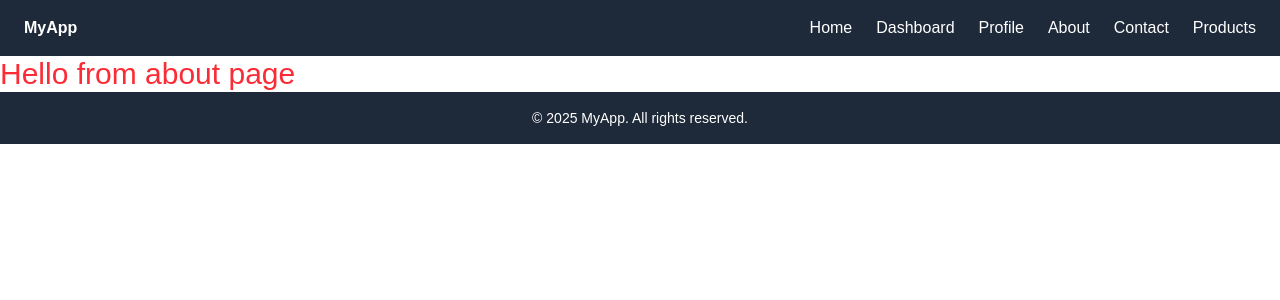
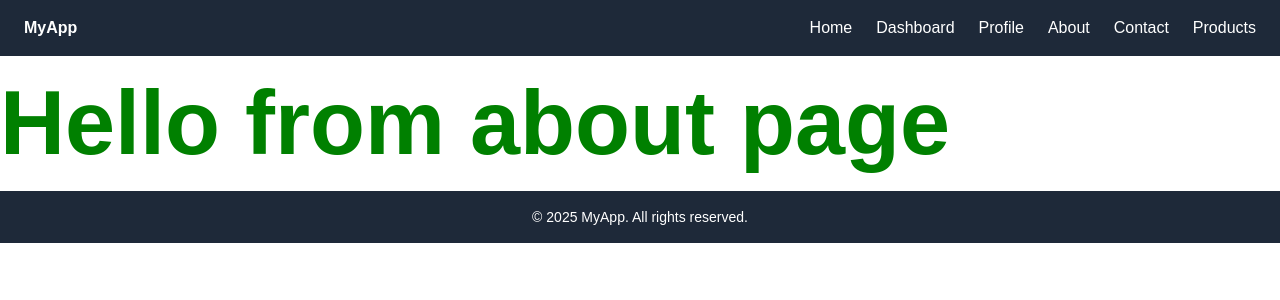
Before and after one commit to Th3At0nic/next-route-layout, a Next.js app: page /about in a window 1280 px wide. Shown: the top 300 px of the page. Built offline with nearby package versions, Linux system fonts and the light colour scheme.

Commit message:
module.css

```diff
--- /dev/null
+++ b/src/app/(withCommonLayout)/about/Page.module.css
@@ -0,0 +1,5 @@
+.text_style {
+    color: green;
+    font-weight: 800;
+    font-size: 90px;
+}
--- a/src/app/(withCommonLayout)/about/page.js
+++ b/src/app/(withCommonLayout)/about/page.js
@@ -1,9 +1,9 @@
-import React from "react";
+import style from "./Page.module.css";
 
 const AboutPage = () => {
   return (
     <div>
-      <h1 className="text-3xl text-red-500">Hello from about page</h1>
+      <h1 className={style.text_style}>Hello from about page</h1>
     </div>
   );
 };
--- /dev/null
+++ b/src/app/(withCommonLayout)/contact/Contact.module.css
@@ -0,0 +1,5 @@
+.text_style {
+    color: red;
+    font-size: 100px;
+    font-weight: 800;
+}
--- a/src/app/(withCommonLayout)/contact/page.js
+++ b/src/app/(withCommonLayout)/contact/page.js
@@ -1,7 +1,9 @@
+import style from "./Contact.module.css";
+
 const ContactPage = () => {
   return (
     <div>
-      <h1>This is contact page</h1>
+      <h1 className={style.text_style}>This is contact page</h1>
     </div>
   );
 };
--- /dev/null
+++ b/src/app/not-found.js
@@ -0,0 +1,11 @@
+import React from "react";
+
+const NotFoundPage = () => {
+  return (
+    <div>
+      <h1 className="text-4xl font-bold text-center">404 | Page not found</h1>
+    </div>
+  );
+};
+
+export default NotFoundPage;
```
